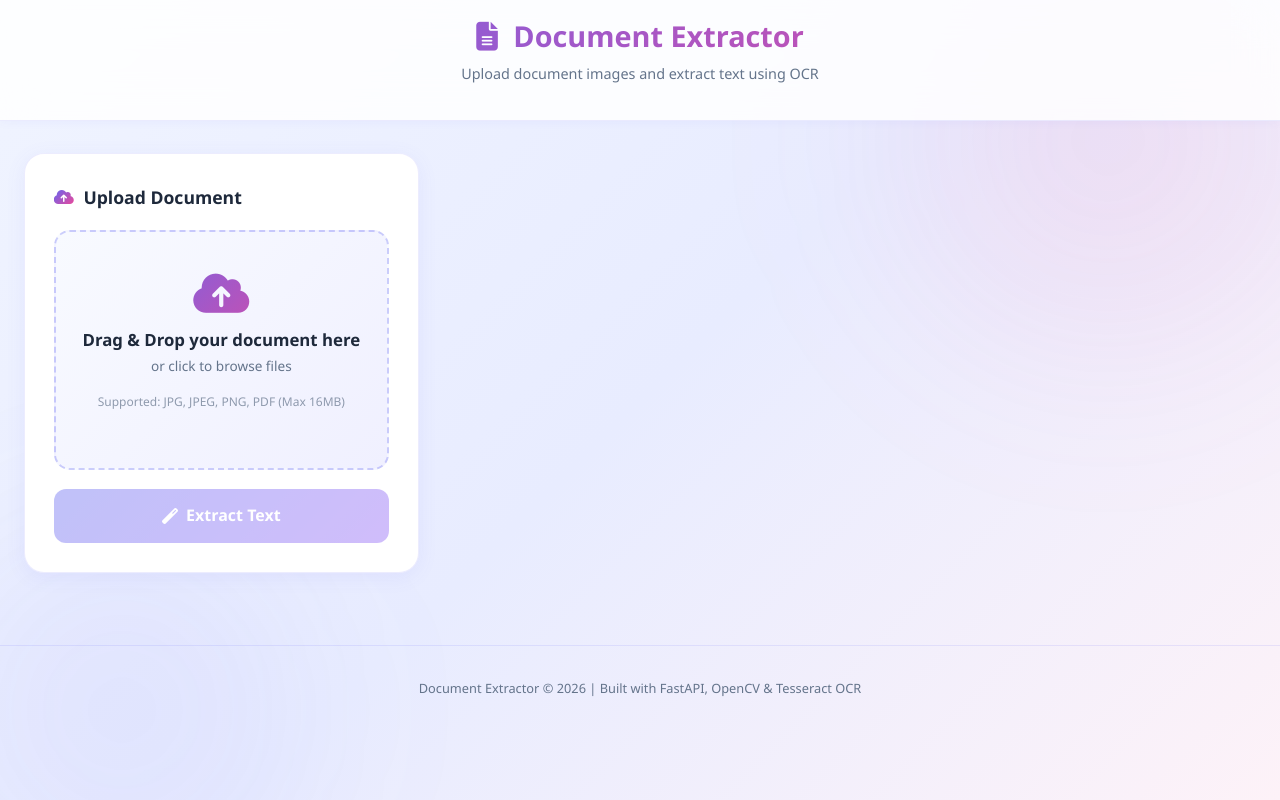
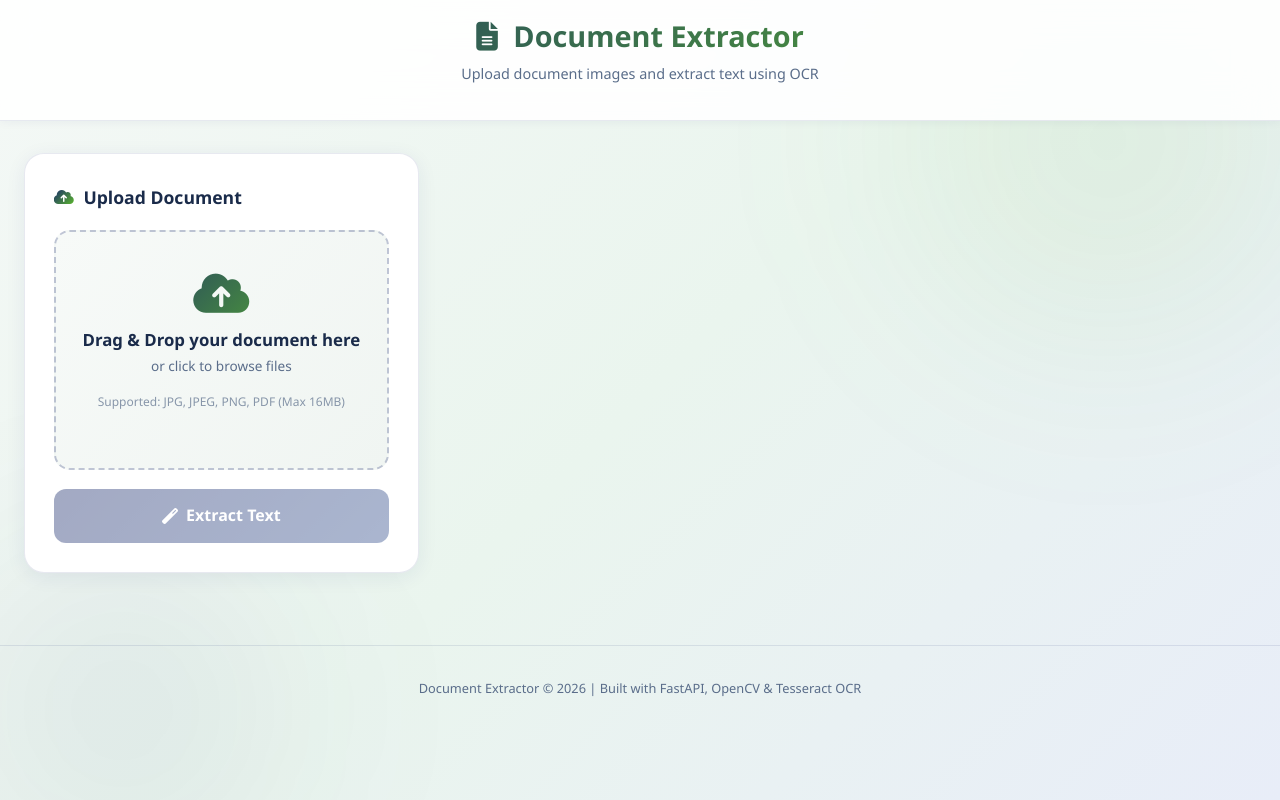
Before and after one commit to shubham1288/Doc_Extractor, a FastAPI app: page / in a window 1280 px wide. Run offline with FastAPI, Linux system fonts and the light colour scheme; some libraries are stand-ins or nearby versions.

Commit message:
Apply KadelLabs brand colors: navy blue + green gradient theme

```diff
--- a/static/style.css
+++ b/static/style.css
@@ -3,26 +3,30 @@
    ============================================================ */
 
 :root {
-    --bg-primary: #f0f4ff;
+    --bg-primary: #f4f8f6;
     --bg-secondary: #ffffff;
     --bg-card: #ffffff;
-    --bg-input: #f8faff;
-    --text-primary: #1e293b;
-    --text-secondary: #64748b;
-    --accent: #6366f1;
-    --accent-light: #818cf8;
-    --accent-dark: #4f46e5;
-    --gradient-1: linear-gradient(135deg, #6366f1 0%, #ec4899 100%);
-    --gradient-2: linear-gradient(135deg, #f0f4ff 0%, #e8ecff 50%, #fdf2f8 100%);
-    --gradient-3: linear-gradient(135deg, #667eea 0%, #764ba2 100%);
-    --gradient-btn: linear-gradient(135deg, #6366f1 0%, #8b5cf6 50%, #ec4899 100%);
-    --success: #10b981;
-    --error: #ef4444;
-    --border: rgba(99, 102, 241, 0.12);
-    --border-hover: rgba(99, 102, 241, 0.3);
-    --shadow-sm: 0 1px 3px rgba(0, 0, 0, 0.05);
-    --shadow: 0 4px 20px rgba(99, 102, 241, 0.08);
-    --shadow-lg: 0 10px 40px rgba(99, 102, 241, 0.12);
+    --bg-input: #f7faf8;
+    --text-primary: #1a2b4a;
+    --text-secondary: #5a6d8a;
+    --navy: #1a2b6b;
+    --navy-dark: #0f1d4d;
+    --green: #5cb82c;
+    --green-light: #6fd43a;
+    --green-dark: #4a9a22;
+    --accent: #1a2b6b;
+    --accent-light: #2d3f8a;
+    --gradient-1: linear-gradient(135deg, #1a2b6b 0%, #5cb82c 100%);
+    --gradient-2: linear-gradient(135deg, #f4f8f6 0%, #eaf5ee 50%, #e8edf8 100%);
+    --gradient-btn: linear-gradient(135deg, #1a2b6b 0%, #2d4a8a 50%, #5cb82c 100%);
+    --gradient-field: linear-gradient(135deg, #1a2b6b 0%, #5cb82c 100%);
+    --success: #5cb82c;
+    --error: #e53e3e;
+    --border: rgba(26, 43, 107, 0.1);
+    --border-hover: rgba(26, 43, 107, 0.25);
+    --shadow-sm: 0 1px 3px rgba(26, 43, 107, 0.05);
+    --shadow: 0 4px 20px rgba(26, 43, 107, 0.07);
+    --shadow-lg: 0 10px 40px rgba(26, 43, 107, 0.1);
 }
 
 * {
@@ -55,7 +59,7 @@ body::before {
     right: -10%;
     width: 600px;
     height: 600px;
-    background: radial-gradient(circle, rgba(236, 72, 153, 0.12) 0%, transparent 70%);
+    background: radial-gradient(circle, rgba(92, 184, 44, 0.1) 0%, transparent 70%);
 }
 
 body::after {
@@ -63,19 +67,19 @@ body::after {
     left: -10%;
     width: 500px;
     height: 500px;
-    background: radial-gradient(circle, rgba(99, 102, 241, 0.1) 0%, transparent 70%);
+    background: radial-gradient(circle, rgba(26, 43, 107, 0.08) 0%, transparent 70%);
 }
 
 /* Header */
 .header {
-    background: rgba(255, 255, 255, 0.85);
+    background: rgba(255, 255, 255, 0.9);
     backdrop-filter: blur(20px);
     border-bottom: 1px solid var(--border);
     padding: 1.2rem 0;
     position: sticky;
     top: 0;
     z-index: 100;
-    box-shadow: 0 1px 10px rgba(99, 102, 241, 0.05);
+    box-shadow: 0 1px 10px rgba(26, 43, 107, 0.05);
 }
 
 .header h1 {
@@ -149,21 +153,21 @@ body::after {
 
 /* Upload Area */
 .upload-area {
-    border: 2px dashed rgba(99, 102, 241, 0.3);
+    border: 2px dashed rgba(26, 43, 107, 0.25);
     border-radius: 16px;
     padding: 2.5rem 1.5rem;
     text-align: center;
     cursor: pointer;
     transition: all 0.3s ease;
-    background: linear-gradient(135deg, #f8faff 0%, #f0f0ff 100%);
+    background: linear-gradient(135deg, #f7faf8 0%, #f0f5f2 100%);
     position: relative;
 }
 
 .upload-area:hover,
 .upload-area.dragover {
-    border-color: var(--accent);
-    background: linear-gradient(135deg, #eff0ff 0%, #f5e6ff 100%);
-    box-shadow: 0 0 30px rgba(99, 102, 241, 0.1);
+    border-color: var(--green);
+    background: linear-gradient(135deg, #f0faf2 0%, #e8f5eb 100%);
+    box-shadow: 0 0 30px rgba(92, 184, 44, 0.1);
     transform: scale(1.01);
 }
 
```
Also changed, not shown: other parts of static/style.css (+19 -19 lines).
